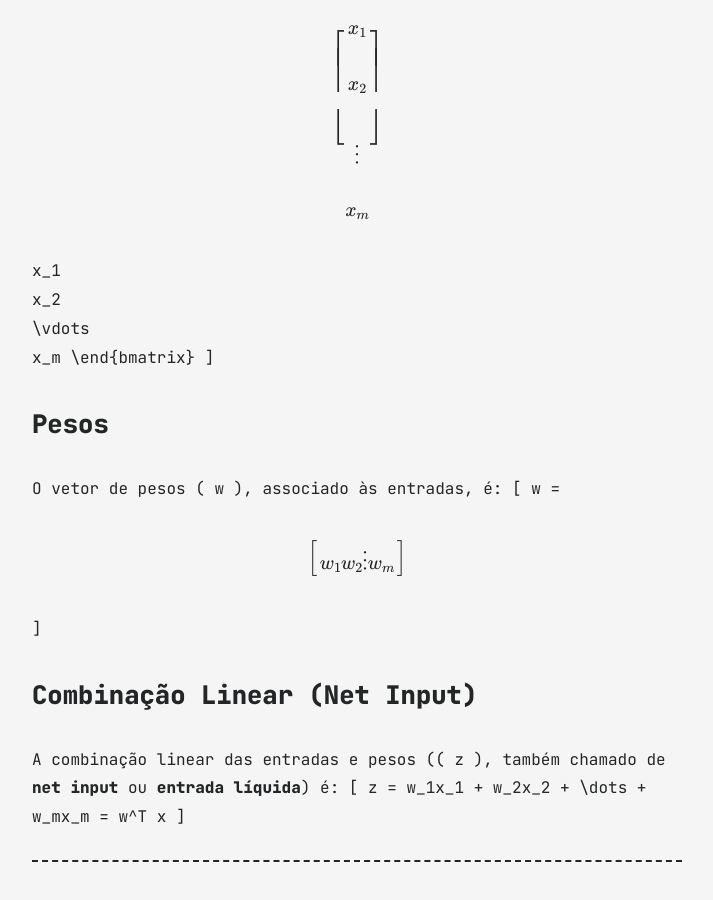
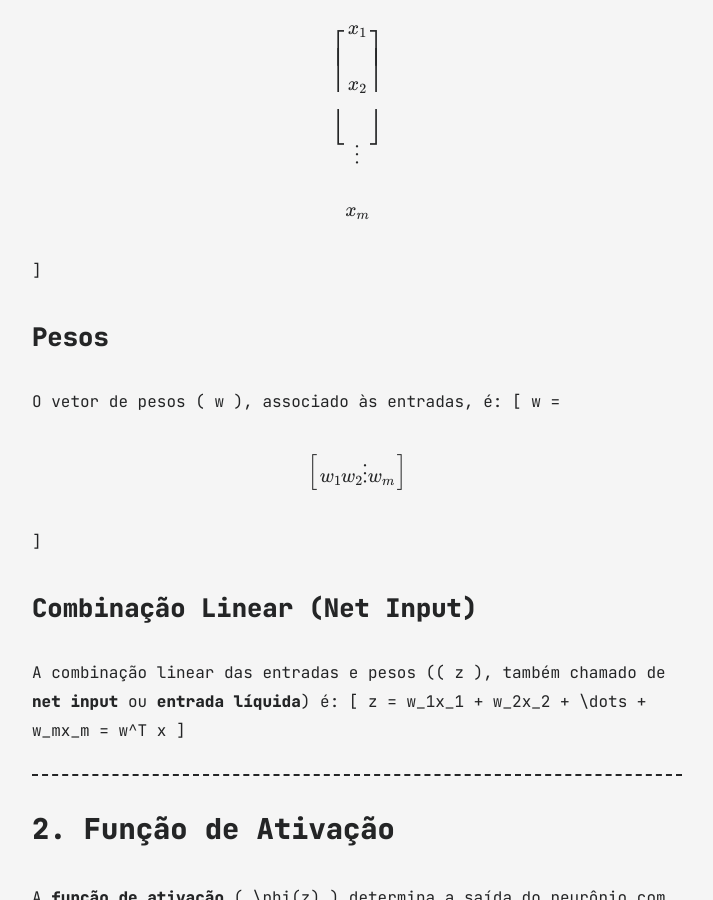
Before and after one commit to christianbaptista/jekyll-blog, a Jekyll site: the page built from all_collections/_posts/2024-11-26-the-formal-definition-of-the-artificial-neural.md, in a window 1280 px wide and 900 px high, scrolled down 1496 px. Shown: the whole window, without its empty margins (283-996 px from the left). Built offline with Jekyll 4.4.1, drawn with Linux system fonts in a browser that asks for light colours.

```diff
--- a/all_collections/_posts/2024-11-26-the-formal-definition-of-the-artificial-neural.md
+++ b/all_collections/_posts/2024-11-26-the-formal-definition-of-the-artificial-neural.md
@@ -26,10 +26,10 @@ O conceito de neurônio artificial é aplicado em uma tarefa de classificação
 A entrada é um vetor \( x \), contendo os valores das entradas do neurônio:
 
 \[x =
-\begin{bmatrix} x_1 \cr x_2 \cr \vdots \cr x_m \end{bmatrix}
-x_1 \\
-x_2 \\
-\vdots \\
+\begin{bmatrix}
+x_1 \cr
+x_2 \cr
+\vdots \cr
 x_m
 \end{bmatrix}
 \]
```
